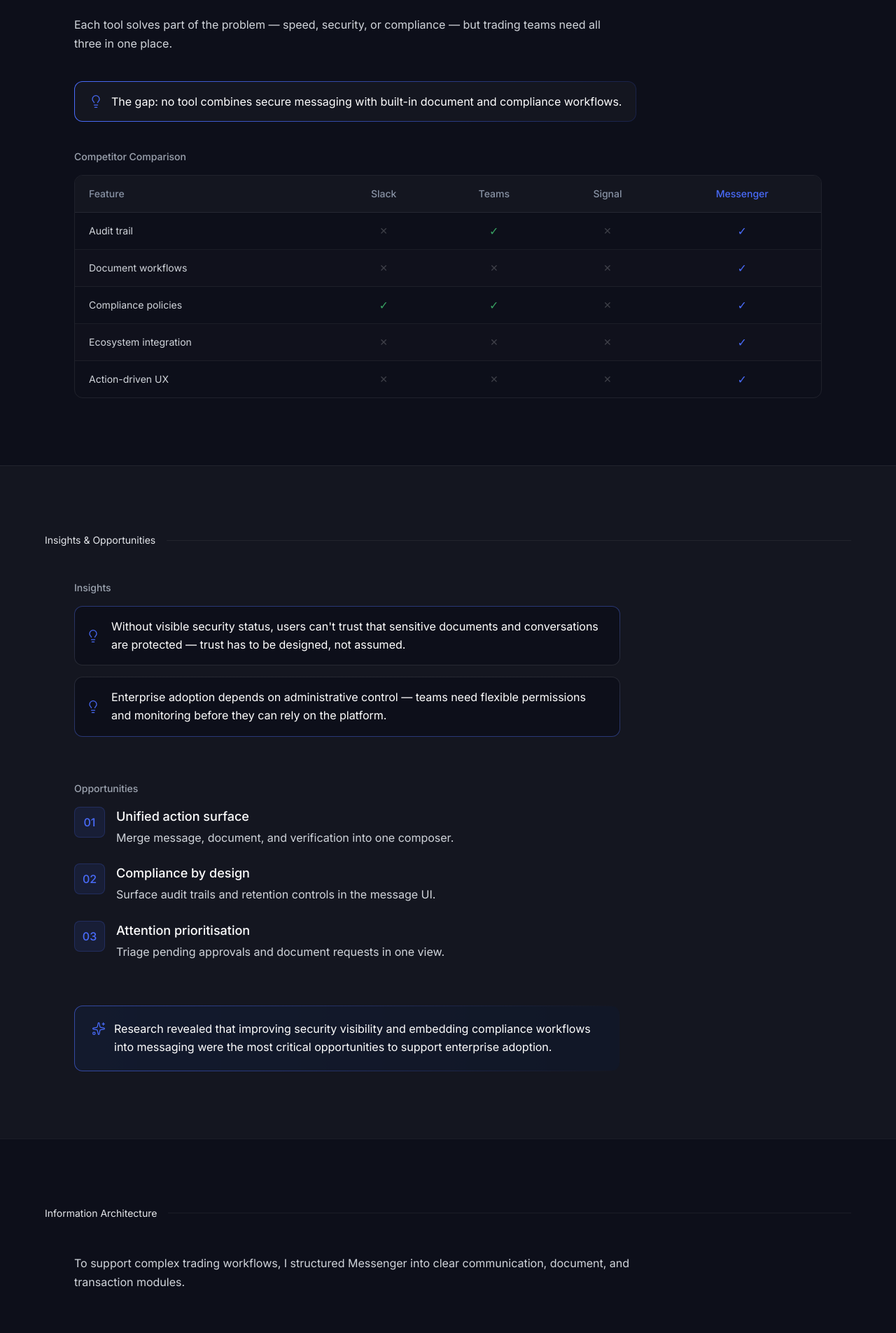
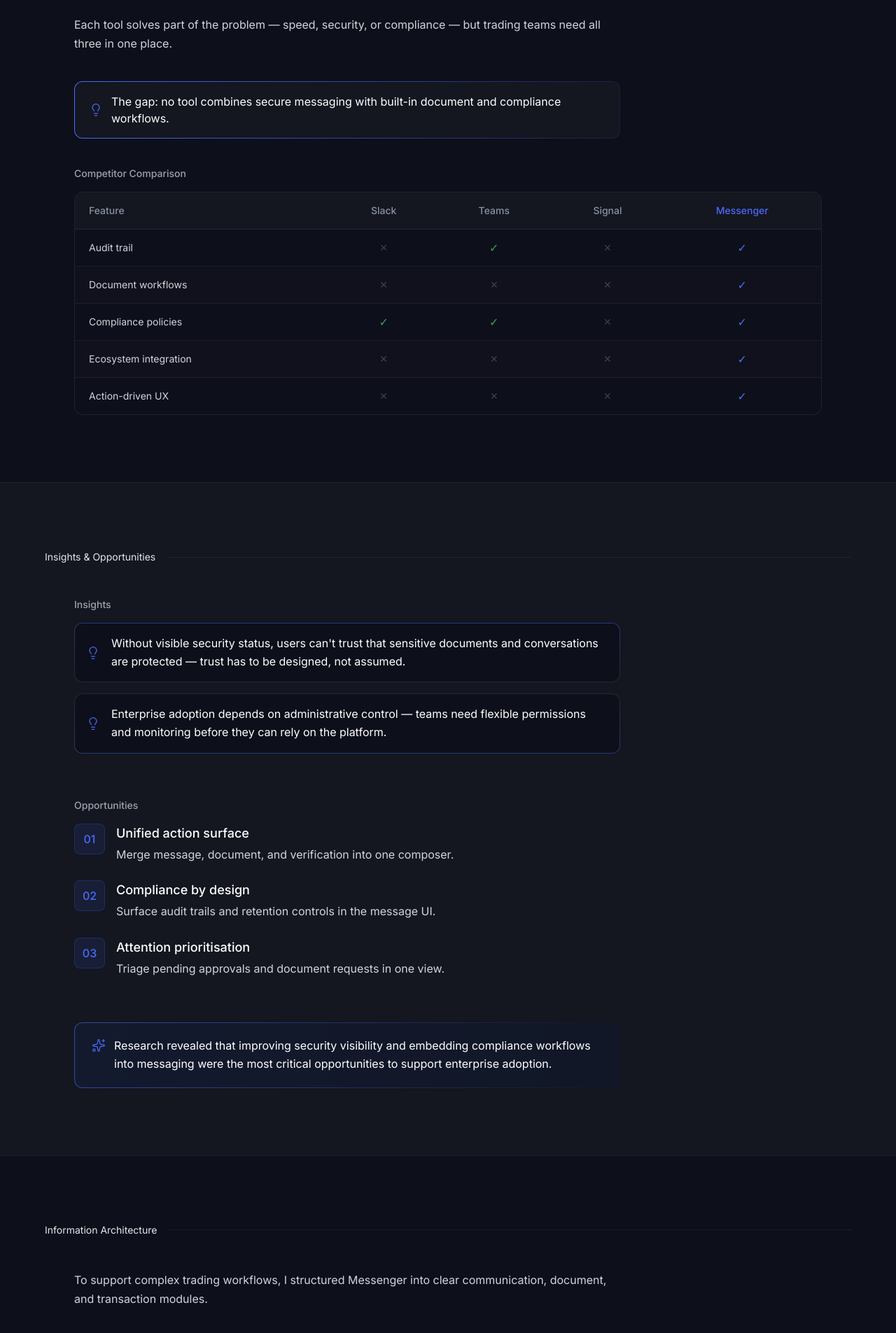
Before and after one commit to AlonaRyzhenko/alyona-portfolio, a Next.js app: page /work/messenger in a window 1280 px wide. Shown: the part 3215-5120 px from the top of the page at 70% size. Built offline with nearby package versions, Linux system fonts and the light colour scheme.

Commit message:
Fix Research callout overflow (w-fit to max-w-780px), constrain IA description to 780px

```diff
--- a/app/work/messenger/MessengerCaseStudy.tsx
+++ b/app/work/messenger/MessengerCaseStudy.tsx
@@ -411,7 +411,7 @@ export default function MessengerCaseStudy() {
                 <motion.p variants={fadeUp} className="text-[#D1D5DB] text-base leading-[1.7] max-w-[780px] mb-10">
                   Each tool solves part of the problem — speed, security, or compliance — but trading teams need all three in one place.
                 </motion.p>
-                <motion.div variants={fadeUp} className="rounded-xl p-[1px] bg-gradient-to-r from-accent to-accent/20 mb-10 w-fit max-w-full">
+                <motion.div variants={fadeUp} className="rounded-xl p-[1px] bg-gradient-to-r from-accent to-accent/20 mb-10 max-w-[780px]">
                   <div className="rounded-[11px] bg-card px-5 py-4 flex items-center gap-3">
                     <Lightbulb className="w-5 h-5 text-accent flex-shrink-0" strokeWidth={1.5} />
                     <span className="text-white text-base">The gap: no tool combines secure messaging with built-in document and compliance workflows.</span>
@@ -555,7 +555,7 @@ export default function MessengerCaseStudy() {
               whileInView={{ opacity: 1, y: 0 }}
               viewport={{ once: true, margin: "-80px" }}
               transition={{ duration: 0.6 }}
-              className="text-[#D1D5DB] text-base leading-[1.7] max-w-[880px]"
+              className="text-[#D1D5DB] text-base leading-[1.7] max-w-[780px]"
             >
               To support complex trading workflows, I structured Messenger into clear communication, document, and transaction modules.
             </motion.p>
```
